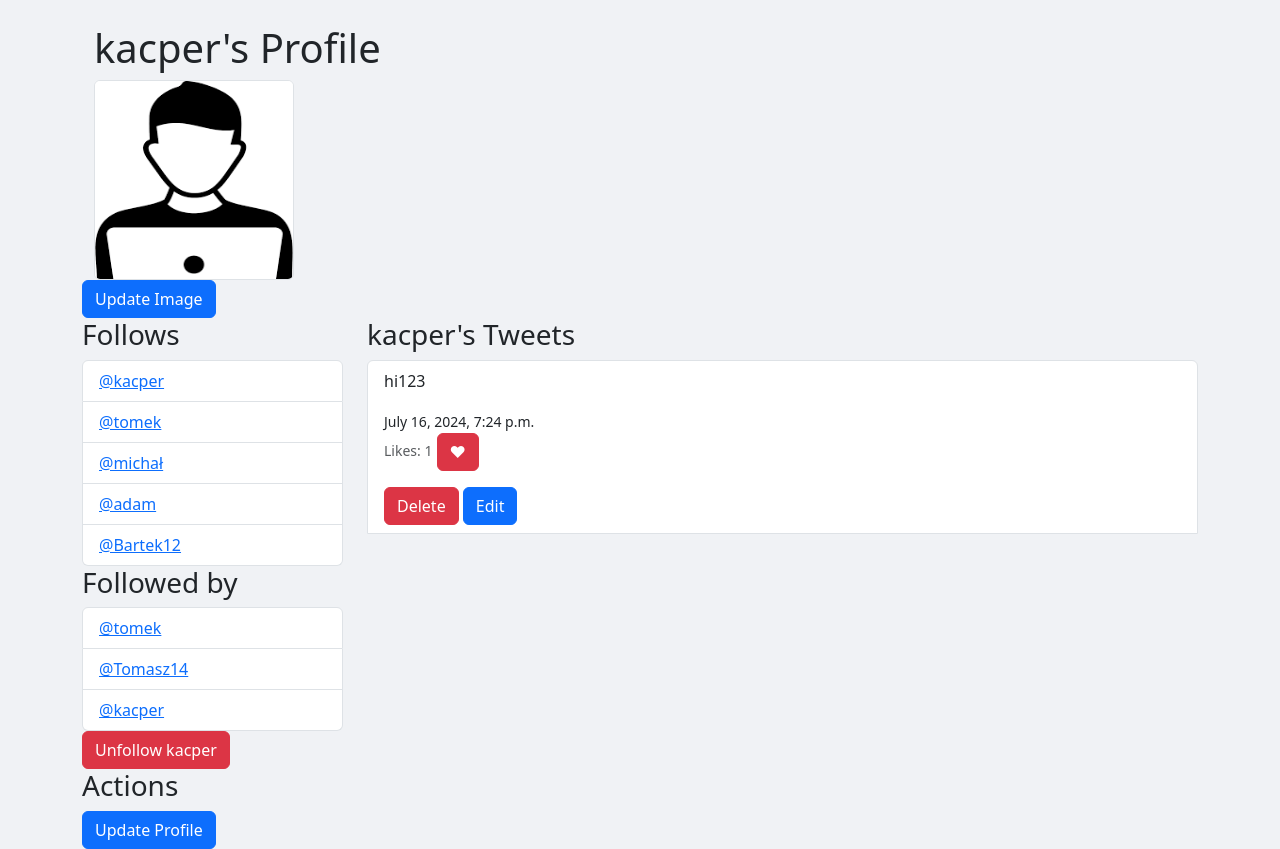
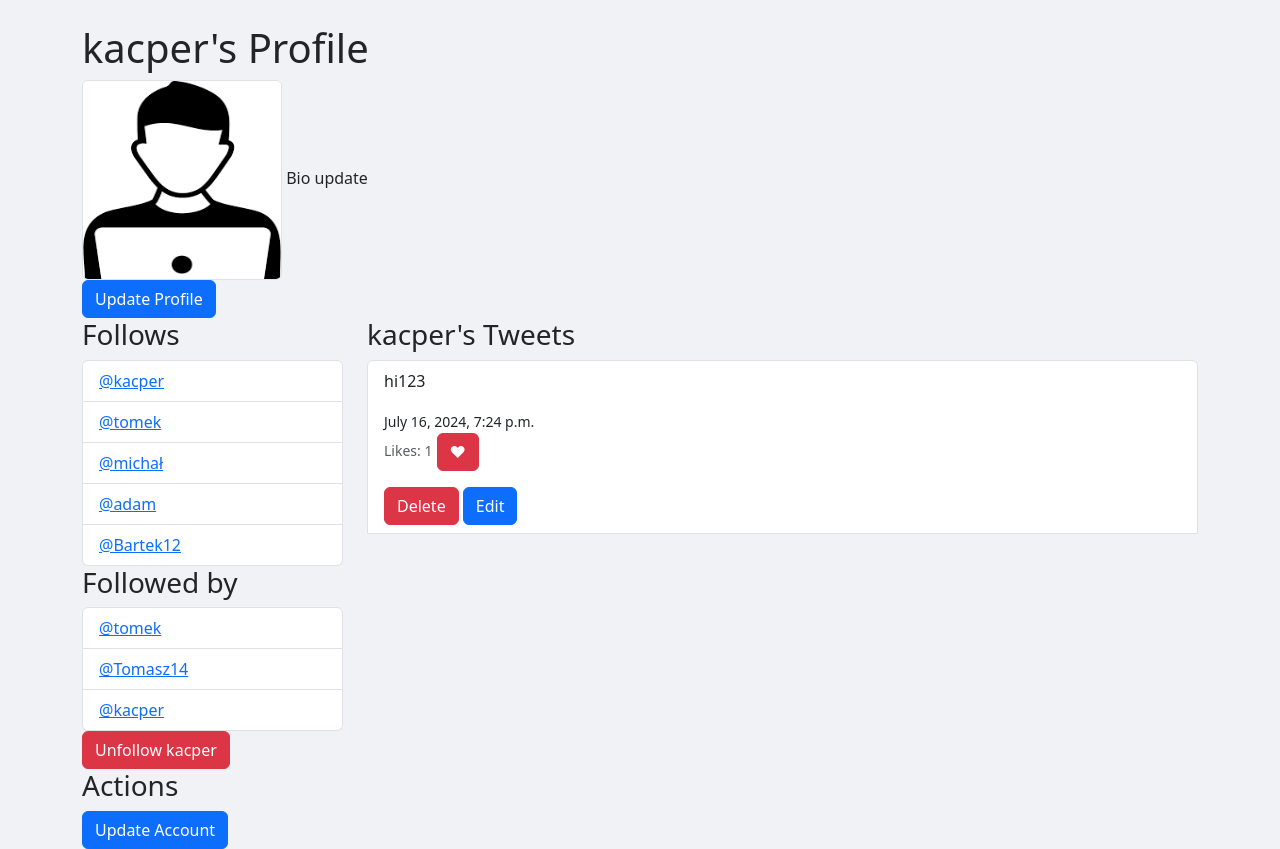
Before and after one commit to Better1337/Twitter-Clone, a Django app: page /profile/1/ in a window 1280 px wide. Shown: the part 56-905 px from the top of the page. Run offline with Django 5.2, Linux system fonts and the light colour scheme; a user stored in the database is signed in; data comes from the database, SQL or seed files in the repository; both versions use the stored data as it was after the commit.

Commit message:
bio added to profile page

```diff
--- a/basic/forms.py
+++ b/basic/forms.py
@@ -29,7 +29,8 @@ class SignUpForm(UserCreationForm):
 
 class ProfileImageForm(forms.ModelForm):
     profile_image = forms.ImageField(required=False, label="ProfileImage")
+    bio= forms.CharField(required=False, label="Bio", widget=forms.Textarea(attrs={'class': 'form-control', 'placeholder': 'Bio'}))
 
     class Meta:
         model = Profile
-        fields = ['profile_image']
+        fields = ['profile_image', 'bio']
--- a/basic/models.py
+++ b/basic/models.py
@@ -20,6 +20,7 @@ class Profile(models.Model):
     follows = models.ManyToManyField('self', related_name='followed_by', symmetrical=False, blank=True)
     date_modified = models.DateTimeField(User,auto_now=True)
     profile_image = models.ImageField(upload_to='images/', blank=True, null=True)
+    bio = models.CharField(max_length=240, blank=True, null=True)
 
 
     def __str__(self):
--- a/basic/templates/profile.html
+++ b/basic/templates/profile.html
@@ -4,18 +4,19 @@
 
 {% if profile %}
 
-    <div class="container">
+    <div>
         <h1>{{ profile.user.username }}'s Profile</h1>
         {% if profile.profile_image %}
         <img src="{{ profile.profile_image.url }}" class="img-thumbnail" style="width: 200px; height: 200px;">
         {% else %}
         <img src="{% static 'images/userbasicicon.jpg' %}" class="img-thumbnail" style="width: 200px; height: 200px;">
         {% endif %}
+        {{ profile.bio | default:"No bio available." }}
     </div>
     {% if request.user.id == profile.user.id %}
                 <div class="actions-section">
                         <li class="list-group-item">
-                            <a href="{% url 'update_profile_image' %}" class="btn btn-primary">Update Image</a>
+                            <a href="{% url 'update_profile_image' %}" class="btn btn-primary">Update Profile</a>
                         </li>
                     </ul>
                 </div>
@@ -61,7 +62,7 @@
                 <div class="actions-section">
                     <h3>Actions</h3>
                         <li class="list-group-item">
-                            <a href="{% url 'user_update' %}" class="btn btn-primary">Update Profile</a>
+                            <a href="{% url 'user_update' %}" class="btn btn-primary">Update Account</a>
                         </li>
                     </ul>
                 </div>
--- a/basic/templates/update_profile_image.html
+++ b/basic/templates/update_profile_image.html
@@ -1,10 +1,10 @@
 {% extends "layout.html" %}
 
 {% block content %}
-<h2>Aktualizacja zdjęcia profilowego</h2>
+<h2>Update Your Profile Image</h2>
 <form method="POST" enctype="multipart/form-data">
     {% csrf_token %}
     {{ form.as_p }}
-    <button type="submit">Zapisz zdjęcie</button>
+    <button type="submit">Save Image</button>
 </form>
 {% endblock %}
```
Also changed, not shown: basic/migrations/0007_profile_bio.py (added), db.sqlite3.
